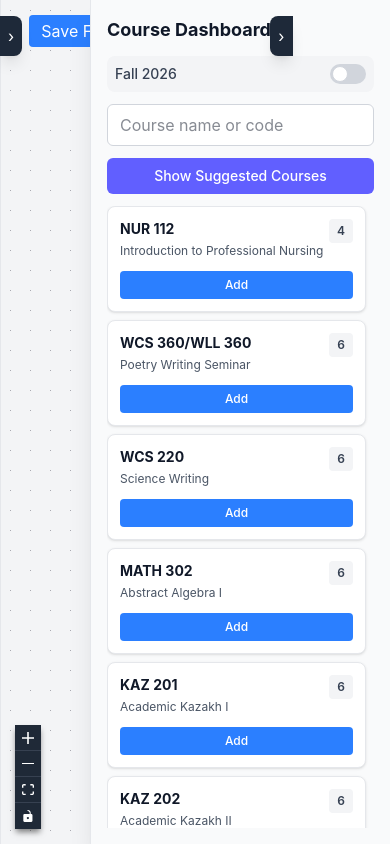
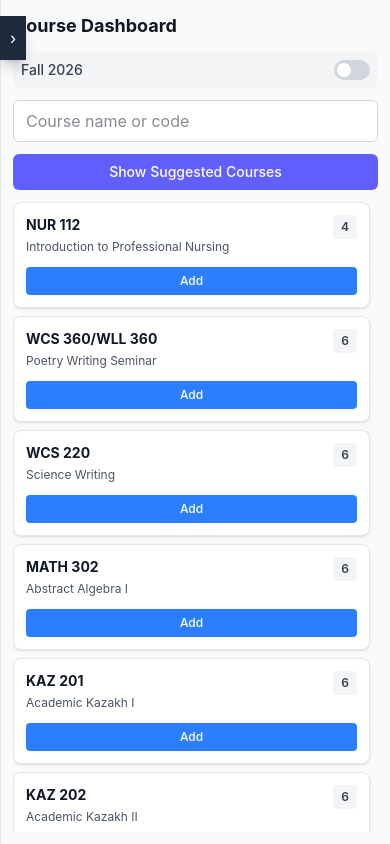
Before and after one commit to cerebrum101/courseplanner, a React (Vite) app: page /planner in a window 390 px wide. Built offline with nearby package versions, Linux system fonts and the light colour scheme.

Commit message:
fixed buttons

```diff
--- a/src/hooks/useCourseNodes.ts
+++ b/src/hooks/useCourseNodes.ts
@@ -1,4 +1,4 @@
-import { useEffect } from 'react';
+import { useEffect, useRef } from 'react';
 import { CourseNode } from '../atoms/types/course.types';
 // import { Node } from '@xyflow/react';
 import { saveFlow, loadFlow, resetFlow } from '../utils/saveCourses';
@@ -8,9 +8,11 @@ export const useCourseNodes = (
   nodes: CourseNode[],
   courseMap: Map<string, any>,
   handleNodeClick: (nodeId: string) => void,
-  setNodes: (nodes: CourseNode[]) => void,
+  setNodes: (nodes: CourseNode[] | ((nodes: CourseNode[]) => CourseNode[])) => void,
   setEdges: (edges: any[]) => void
 ) => {
+  const handleNodeClickRef = useRef(handleNodeClick);
+  handleNodeClickRef.current = handleNodeClick;
   // Handle saving the current flow state
   const handleSave = () => {
     saveFlow(nodes, []);
@@ -32,30 +34,27 @@ export const useCourseNodes = (
     setEdges([]);
   };
 
-  // Only create new nodes when courses are added
+  // Only create new nodes when courses are added or removed
   useEffect(() => {
+    setNodes((currentNodes) => {
       const courseNodes = addedCardsCodes.map((code) => {
-      const existingNode = nodes.find(n => n.id === code);
+        const existingNode = currentNodes.find((n) => n.id === code);
         const courseName = courseMap.get(code)?.courseName;
 
-      // If we have an existing node, use its position
         if (existingNode) {
           return {
-          id: code,
-          position: existingNode.position,
+            ...existingNode,
             data: {
               label: code,
               name: courseName,
-            onNodeClick: handleNodeClick
+              onNodeClick: handleNodeClickRef.current,
             },
-          draggable: true,
             type: 'Course',
             targetPosition: 'top',
           } as CourseNode;
         }
 
-      // For new nodes, find the last node's position or use default
-      const lastNode = nodes[nodes.length - 1];
+        const lastNode = currentNodes[currentNodes.length - 1];
         const newX = lastNode?.position.x || 0;
         const newY = lastNode?.position.y || 0;
 
@@ -68,15 +67,18 @@ export const useCourseNodes = (
           data: {
             label: code,
             name: courseName,
-          onNodeClick: handleNodeClick
+            onNodeClick: handleNodeClickRef.current,
           },
           draggable: true,
           type: 'Course',
           targetPosition: 'top',
         } as CourseNode;
       });
-    setNodes(courseNodes);
-  }, [addedCardsCodes, courseMap, handleNodeClick, setNodes]);
+
+      const orNodes = currentNodes.filter((node) => node.id.startsWith('OR_'));
+      return [...courseNodes, ...orNodes];
+    });
+  }, [addedCardsCodes, courseMap, setNodes]);
 
   return {
     handleSave,
--- a/src/molecules/Dashboard.jsx
+++ b/src/molecules/Dashboard.jsx
@@ -29,12 +29,11 @@ function Card({ code, name, credits, isAdded, toggleButton }) {
   );
 }
 
-export default function Dashboard({ addedCardsCodes, setAddedCardsCodes, showOnlyFall2026, setShowOnlyFall2026 }) {
-  const [isCollapsed, setIsCollapsed] = useState(false);
+export default function Dashboard({ addedCardsCodes, setAddedCardsCodes, showOnlyFall2026, setShowOnlyFall2026, isOpen, setIsOpen }) {
   const [searchTerm, setSearchTerm] = useState('');
   const [showSuggestedOnly, setShowSuggestedOnly] = useState(false);
 
-  function handleButtonClick() { setIsCollapsed((prev) => !prev); }
+  function handleButtonClick() { setIsOpen(!isOpen); }
   function handleToggleFall2026() { setShowOnlyFall2026(!showOnlyFall2026); }
   function toggleSuggestedFilter() { setShowSuggestedOnly((prev) => !prev); setSearchTerm(''); }
 
@@ -76,17 +75,20 @@ export default function Dashboard({ addedCardsCodes, setAddedCardsCodes, showOnl
     <>
       <button
         onClick={handleButtonClick}
-        className="fixed top-4 z-20 bg-gray-800 text-white p-2 rounded-l-lg shadow-lg transition-all duration-300"
-        style={{ right: isCollapsed ? '0px' : 'calc(25% + 0px)' }}
+        className={`fixed top-4 z-30 bg-gray-800 text-white p-2.5 sm:p-2 rounded-l-lg shadow-lg transition-all duration-300 touch-manipulation ${
+          isOpen ? 'left-0 md:left-auto md:right-[25%]' : 'right-0'
+        }`}
+        aria-label={isOpen ? 'Close course list' : 'Open course list'}
       >
-        {isCollapsed ? '‹' : '›'}
+        {isOpen ? '‹' : '›'}
       </button>
 
-      <div className={`fixed top-0 right-0 h-full bg-gray-50 dark:bg-gray-900 border-l border-gray-200 dark:border-gray-700 shadow-xl transition-all duration-300 z-10 flex flex-col ${isCollapsed ? 'w-0 overflow-hidden' : 'w-1/4 min-w-[300px]'}`}>
-        <div className="p-4 flex flex-col gap-3 h-full">
+      <div className={`fixed top-0 right-0 h-full bg-gray-50 dark:bg-gray-900 border-l border-gray-200 dark:border-gray-700 shadow-xl transition-all duration-300 z-20 flex flex-col ${
+        isOpen ? 'w-full sm:w-[min(85vw,360px)] md:w-1/4 md:min-w-[300px]' : 'w-0 overflow-hidden'
+      }`}>
+        <div className="p-3 sm:p-4 flex flex-col gap-3 h-full min-w-0">
           <h2 className="text-lg font-bold text-gray-900 dark:text-gray-100">Course Dashboard</h2>
 
-          {/* Fall 2026 Toggle */}
           <div className="flex items-center justify-between bg-gray-100 dark:bg-gray-800 p-2 rounded-lg">
             <span className="text-sm font-medium text-gray-700 dark:text-gray-300">Fall 2026</span>
             <label className="relative inline-flex items-center cursor-pointer">
--- a/src/pages/PersonalPage.tsx
+++ b/src/pages/PersonalPage.tsx
@@ -39,15 +39,16 @@ export default function UserPlanPage() {
   const [addedCardsCodes, setAddedCardsCodes] = useState<string[]>([]);
   const [nodes, setNodes, onNodesChange] = useNodesState<any>([]);
   const [edges, setEdges, onEdgesChange] = useEdgesState<any>([]);
-
   const [currCourse, setCurrCourse] = useState<string>('');
-  const [isDashboardVisible, setIsDashboardVisible] = useState(false);
   const [colorMode, setColorMode] = useState<ColorMode>('light');
 
-  // ONLY Fall 2026 filter
+  // ONLY Fall 2026
   const [showOnlyFall2026, setShowOnlyFall2026] = useState(false);
 
-  // Apply dark mode class to document
+  // LIFTED STATE: Parent controls BOTH dashboards to slide UI correctly
+  const [isLeftOpen, setIsLeftOpen] = useState(false);
+  const [isRightOpen, setIsRightOpen] = useState(true);
+
   useEffect(() => {
     if (colorMode === 'dark') {
       document.documentElement.classList.add('dark');
@@ -62,7 +63,7 @@ export default function UserPlanPage() {
 
   const courseMap = useCourseMap();
   const reverseDependencyMap = useReverseDependencyMap();
-  const handleNodeClick = useNodeClick(currCourse, setCurrCourse, setIsDashboardVisible);
+  const handleNodeClick = useNodeClick(currCourse, setCurrCourse, setIsLeftOpen);
 
   const handleNodesChange = useCallback((changes: any[]) => {
     onNodesChange(changes);
@@ -84,7 +85,6 @@ export default function UserPlanPage() {
         id: `user-edge-${Date.now()}`,
         type: 'user-drawn',
       } as UserDrawnEdge;
-
       setEdges((eds: any[]) => addEdge(newEdge, eds));
     },
     [setEdges]
@@ -93,21 +93,15 @@ export default function UserPlanPage() {
   useCourseNodes(addedCardsCodes, nodes, courseMap, handleNodeClick, setNodes, setEdges);
   useCourseEdges(addedCardsCodes, courseMap, setEdges, setNodes);
 
-  const handleToggleDashboard = () => {
-    setIsDashboardVisible((prev) => !prev);
-  };
-
   const handleSaveClick = () => { saveFlow(nodes, edges); };
-
   const handleRestoreClick = () => {
     const savedFlow = loadFlow();
     if (savedFlow && savedFlow.nodes.length > 0) {
+      setAddedCardsCodes(savedFlow.nodes.map((node: any) => node.id));
       setNodes(savedFlow.nodes as any[]);
       setEdges(savedFlow.edges as any[]);
-      setAddedCardsCodes(savedFlow.nodes.map((node: any) => node.id));
     }
   };
-
   const handleResetClick = () => {
     resetFlow();
     setAddedCardsCodes([]);
@@ -116,9 +110,10 @@ export default function UserPlanPage() {
   };
 
   return (
-    <div className="flex h-screen bg-gray-100 dark:bg-gray-900 text-gray-900 dark:text-gray-100">
-      <div className="flex-1 relative">
+    <div className="flex h-[100dvh] w-full overflow-hidden bg-gray-100 dark:bg-gray-900 text-gray-900 dark:text-gray-100">
+      <div className="flex-1 relative h-full min-w-0">
         <ReactFlow
+          className="w-full h-full touch-pan-x touch-pan-y"
           nodes={nodes}
           edges={edges}
           onNodesChange={handleNodesChange}
@@ -128,15 +123,31 @@ export default function UserPlanPage() {
           fitView
         >
           <Background />
-          <Controls style={{ zIndex: 50 }} />
-          <Panel position="top-left" style={{ zIndex: 50 }}>
+
+          <Controls
+            className={`planner-controls !shadow-md transition-all duration-300 ${
+              isLeftOpen ? 'md:!left-[calc(25%+20px)]' : ''
+            }`}
+          />
+
+          <Panel
+            position="top-left"
+            className={`planner-panel-left transition-all duration-300 max-md:!left-2 max-md:!top-14 ${
+              isLeftOpen ? 'md:!left-[calc(25%+20px)]' : 'max-md:!left-2'
+            }`}
+          >
             <ColorModeSelector value={colorMode} onChange={onChange} />
           </Panel>
 
-          <Panel position="top-right" className="flex gap-2" style={{ zIndex: 50 }}>
-            <button onClick={handleSaveClick} className="px-3 py-1 bg-blue-500 text-white rounded hover:bg-blue-600">Save Flow</button>
-            <button onClick={handleRestoreClick} className="px-3 py-1 bg-green-500 text-white rounded hover:bg-green-600">Restore Flow</button>
-            <button onClick={handleResetClick} className="px-3 py-1 bg-red-500 text-white rounded hover:bg-red-600">Reset Flow</button>
+          <Panel
+            position="top-right"
+            className={`flex flex-col sm:flex-row gap-1 sm:gap-2 max-w-[calc(100vw-3rem)] transition-all duration-300 max-md:!right-2 max-md:!top-14 ${
+              isRightOpen ? 'md:!right-[calc(25%+20px)]' : 'max-md:!right-2'
+            }`}
+          >
+            <button onClick={handleSaveClick} className="px-2 py-1.5 sm:px-3 sm:py-1 text-xs sm:text-sm bg-blue-500 text-white rounded hover:bg-blue-600 touch-manipulation whitespace-nowrap">Save Flow</button>
+            <button onClick={handleRestoreClick} className="px-2 py-1.5 sm:px-3 sm:py-1 text-xs sm:text-sm bg-green-500 text-white rounded hover:bg-green-600 touch-manipulation whitespace-nowrap">Restore Flow</button>
+            <button onClick={handleResetClick} className="px-2 py-1.5 sm:px-3 sm:py-1 text-xs sm:text-sm bg-red-500 text-white rounded hover:bg-red-600 touch-manipulation whitespace-nowrap">Reset Flow</button>
           </Panel>
         </ReactFlow>
       </div>
@@ -146,15 +157,17 @@ export default function UserPlanPage() {
         setAddedCardsCodes={setAddedCardsCodes}
         showOnlyFall2026={showOnlyFall2026}
         setShowOnlyFall2026={setShowOnlyFall2026}
+        isOpen={isRightOpen}
+        setIsOpen={setIsRightOpen}
       />
 
       <CourseDashboard
         selctedCourseData={courseMap.get(currCourse)}
-        isVisible={isDashboardVisible}
-        onToggleVisibility={handleToggleDashboard}
         reverseDependencyMap={reverseDependencyMap}
         addedCardsCodes={addedCardsCodes}
         setAddedCardsCodes={setAddedCardsCodes}
+        isOpen={isLeftOpen}
+        setIsOpen={setIsLeftOpen}
       />
     </div>
   );
--- a/src/styles/index.css
+++ b/src/styles/index.css
@@ -1,4 +1,5 @@
 @import "tailwindcss";
+@custom-variant dark (&:is(.dark *));
 
 
 :root {
@@ -44,3 +45,33 @@ body,
 .react-flow__controls button svg {
   fill: #ffffff !important;
 }
+
+.react-flow__controls {
+  box-shadow: 0 4px 6px -1px rgba(0, 0, 0, 0.5) !important;
+}
+.react-flow__controls button {
+  background-color: #1f2937 !important;
+  border-color: #374151 !important;
+  fill: #ffffff !important;
+}
+.react-flow__controls button svg {
+  fill: #ffffff !important;
+}
+
+/* Planner mobile layout */
+@media (max-width: 767px) {
+  .planner-controls {
+    left: 0.5rem !important;
+    bottom: 0.5rem !important;
+    top: auto !important;
+  }
+
+  .planner-panel-left {
+    left: 0.5rem !important;
+  }
+
+  .react-flow__panel.top-right {
+    flex-wrap: wrap;
+    justify-content: flex-end;
+  }
+}
```
Also changed, not shown: src/organisms/CourseDashboard.jsx (+13 -10 lines), src/pages/Hero.tsx (+35 -43 lines). Lines whose indentation alone changed are shown as unchanged.
